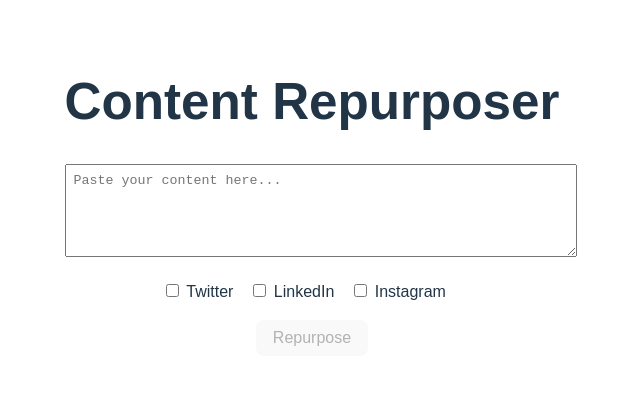
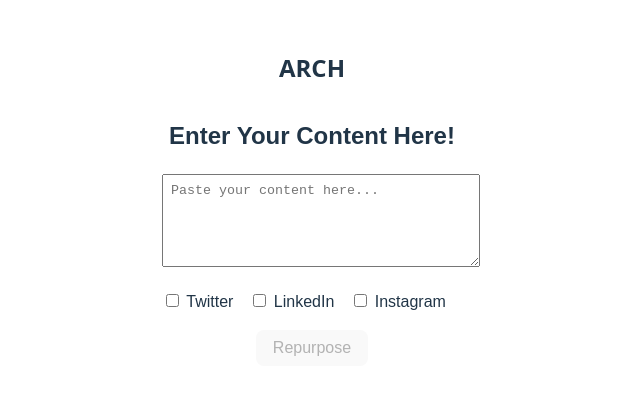
Before and after one commit to dgleave1995/ARCH, a Vue app in the folder frontend/: page / in a window 1280 px wide. Shown: the part 186-580 px from the top of the page, without its empty margins (328-968 px from the left). Built offline with nearby package versions, Linux system fonts and the light colour scheme.

Commit message:
Created stand alone component

```diff
--- a/frontend/src/App.vue
+++ b/frontend/src/App.vue
@@ -1,14 +1,17 @@
 <template>
+  <Heading
+    headingText="ARCH">
+  </Heading>
   <div style="max-width: 600px; margin: 2rem auto; font-family: sans-serif;">
-    <h1>Content Repurposer</h1>
+    <Heading
+      headingText="Enter Your Content Here!"></Heading>
 
     <!-- Input Text Area -->
-    <textarea
-      v-model="content"
+    <TextInput
       placeholder="Paste your content here..."
       rows="5"
-      style="width: 100%; padding: 0.5rem; margin-bottom: 1rem;"
-    ></textarea>
+      v-model="content"
+    />
 
     <!-- Platform Checkboxes -->
     <div style="margin-bottom: 1rem;">
@@ -51,8 +54,16 @@
 <script>
 import { ref } from "vue";
 import api from "./api/client.js";
+import Heading from "./components/Heading.vue"
+import TextInput from "./components/TextInput.vue";
 
 export default {
+
+  components:{
+    Heading,
+    TextInput
+  },
+
   setup() {
     const content = ref("");
     const platforms = ref([]);
--- /dev/null
+++ b/frontend/src/components/Heading.vue
@@ -0,0 +1,18 @@
+<template>
+    <h2>{{headingText}}</h2>
+</template>
+
+<script>
+    export default {
+
+        name: 'Heading',
+
+
+        props: {
+            headingText:{
+                type: String,
+                required: true,
+            }
+        }
+    }
+</script>
--- /dev/null
+++ b/frontend/src/components/TextInput.vue
@@ -0,0 +1,37 @@
+<template>
+  <textarea
+    :value="modelValue"
+    class="textFormat"
+    :placeholder="placeholder"
+    :rows="rows"
+    @input="$emit('update:modelValue', $event.target.value)"
+  ></textarea>
+</template>
+
+<script>
+export default {
+  name: 'TextInput',
+  props: {
+    modelValue: {
+      type: String,
+      default: ''
+    },
+    placeholder: {
+      type: String,
+      required: true
+    },
+    rows: {
+      type: String,
+      default: '5'
+    }
+  }
+}
+</script>
+
+<style scoped>
+.textFormat {
+  width: 100%;
+  padding: 0.5rem;
+  margin-bottom: 1rem;
+}
+</style>
```
Also changed, not shown: frontend/src/components/Button.vue (added), frontend/src/components/ContentOutput.vue (added), frontend/src/components/RadioInput.vue (added).
